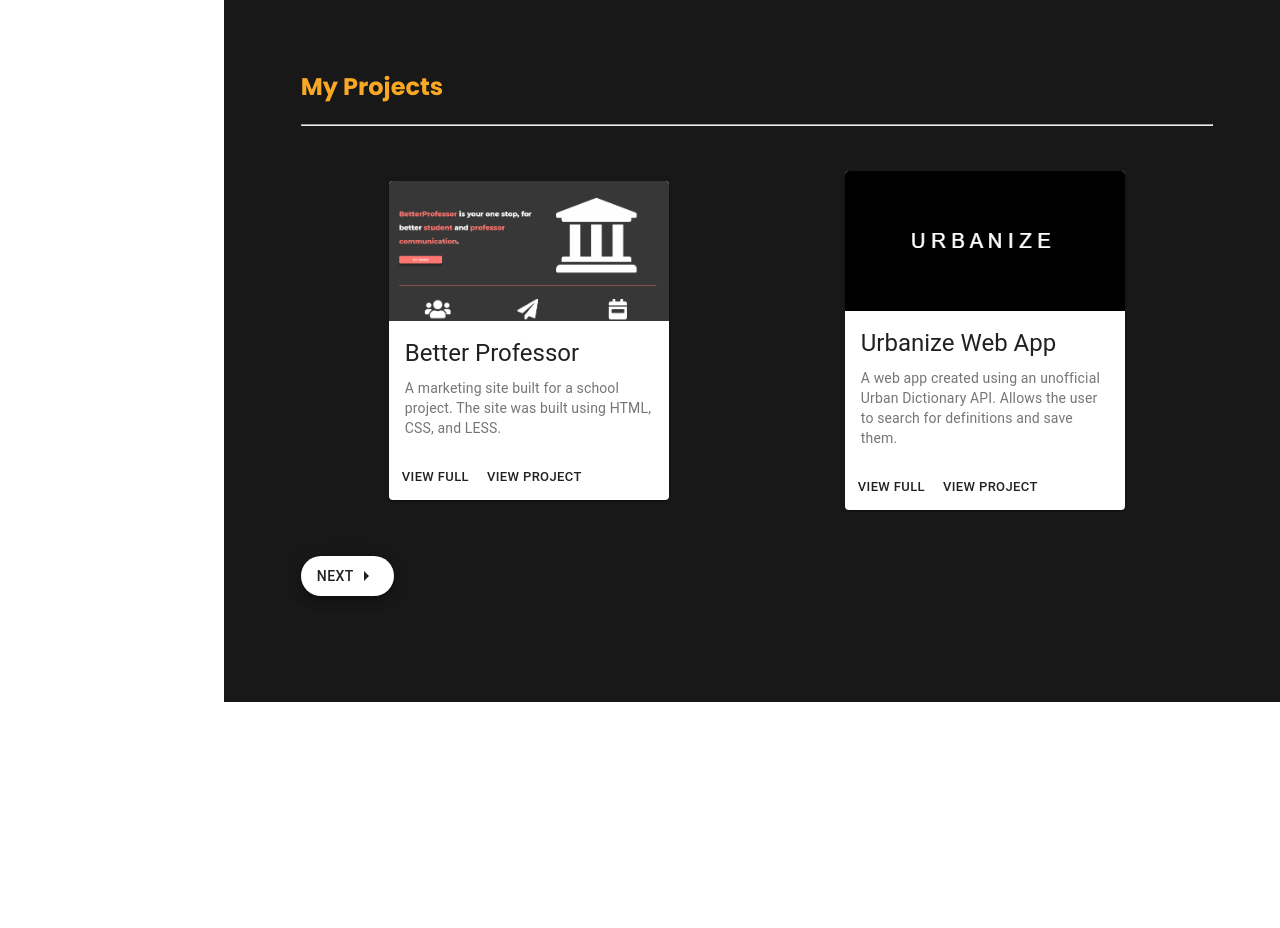
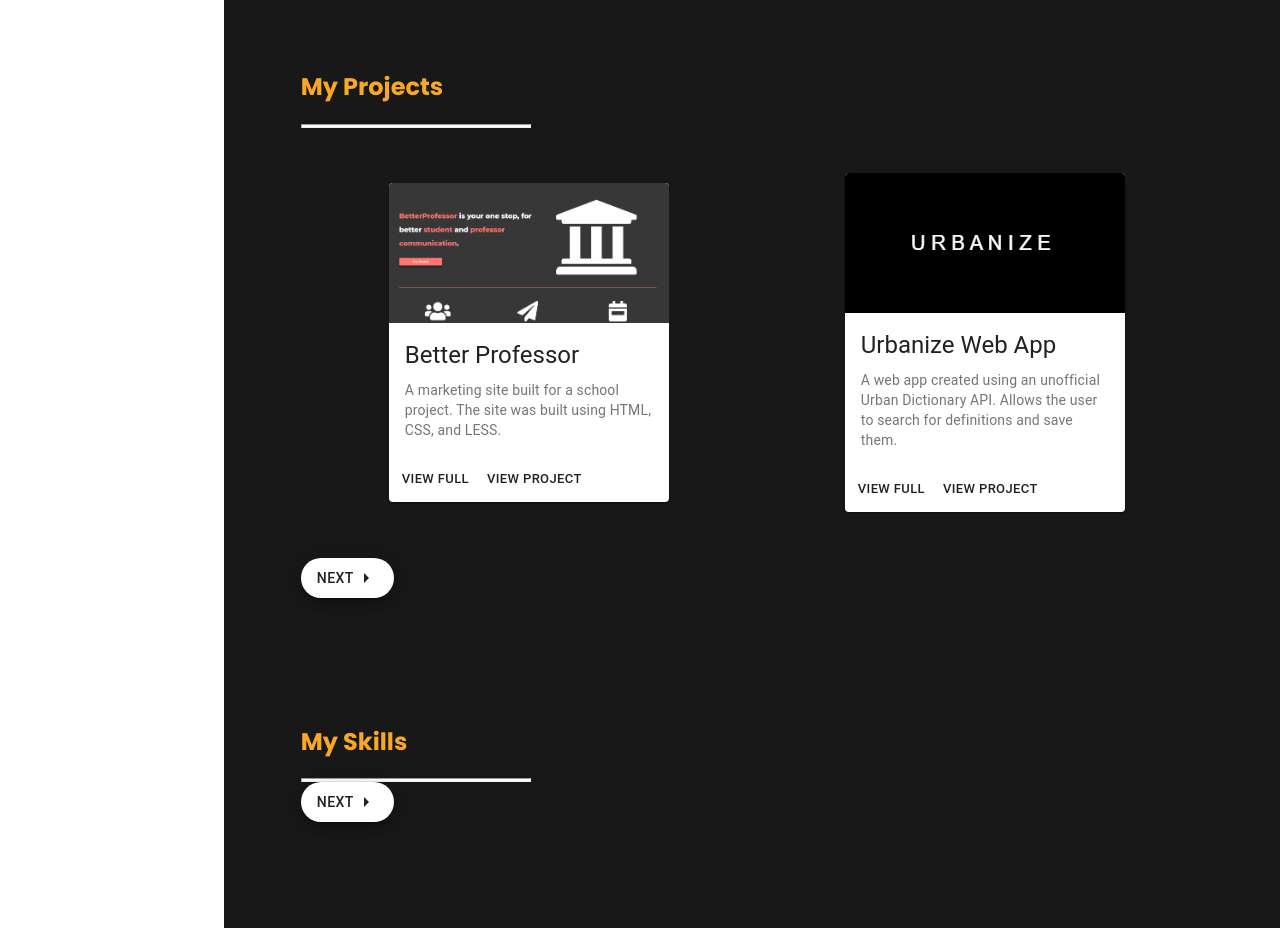
Before and after one commit to NateTheDev1/PortfolioFinal, a React (Create React App) app: page / in a window 1280 px wide. Shown: the part 1320-2248 px from the top of the page. Before the commit the page ends 2022 px from the top, so only its background shows below. Built offline with nearby package versions, Linux system fonts and the light colour scheme.

Commit message:
Finished Projects V1, started Skills Section

```diff
--- a/src/components/MainWindow.js
+++ b/src/components/MainWindow.js
@@ -85,6 +85,14 @@ const useStyles = makeStyles({
   projects: {
     marginBottom: "10%",
     marginLeft: "5%",
+
+    "& hr": {
+      color: "black",
+      width: "25%",
+      height: "2px",
+      backgroundColor: "white",
+      margin: "0",
+    },
   },
   media: {
     height: 140,
@@ -107,12 +115,24 @@ const useStyles = makeStyles({
       backgroundColor: "#181818",
     },
   },
+  skills: {
+    marginBottom: "10%",
+    marginLeft: "5%",
+
+    "& hr": {
+      color: "black",
+      width: "25%",
+      height: "2px",
+      backgroundColor: "white",
+      margin: "0",
+    },
+  },
 });
 
 const MainWindow = ({ page, setPage }) => {
   const [dialogState, setDialogState] = useState({
     professor: false,
-    urbanize: true,
+    urbanize: false,
   });
   const classes = useStyles();
   return (
@@ -308,8 +328,91 @@ const MainWindow = ({ page, setPage }) => {
               </a>
             </CardActions>
           </Card>
+          <Dialog
+            className={classes.dialog}
+            onClose={() => setDialogState({ ...dialogState, urbanize: false })}
+            open={dialogState.urbanize}
+            fullWidth={true}
+            maxWidth="sm"
+          >
+            <DialogTitle
+              onClose={() =>
+                setDialogState({ ...dialogState, urbanize: false })
+              }
+            >
+              Urbanize Web App
+            </DialogTitle>
+            <DialogContent dividers>
+              <Typography gutterBottom>
+                Urbanize was a personal project created using the unofficial
+                Urban Dictionary API. I found the API while looking for another
+                fun project to build out. This project took a duration of around
+                2 days. This project was built using the framework 'React'.
+              </Typography>
+              <br />
+              <Typography gutterBottom>
+                It uses localStorage to persist user data and is created to be a
+                'no-setup' style app with zero account creation. The user can
+                search for definitions as well as save the ones they like most
+                to their library. After receiving feedback about how some users
+                do not know any 'urban' words, I created a random word generator
+                to automatically search 1 word out of a collection sent back
+                from the API.
+              </Typography>
+              <br />
+
+              <div
+                style={{
+                  display: "flex",
+                  justifyContent: "space-between",
+                  alignItems: "center",
+                  width: "40%",
+                }}
+              >
+                <Typography gutterBottom>Technologies:</Typography>
+                <i class="fab fa-html5"></i>
+                <i class="fab fa-css3-alt"></i>
+                <i class="fab fa-react"></i>
+                <i class="fas fa-database"></i>
+                <i class="fab fa-js-square"></i>
+              </div>
+            </DialogContent>
+            <DialogActions>
+              <a
+                href="https://github.com/NateTheDev1/urbanize"
+                style={{ textDecoration: "none" }}
+                target="_blank"
+              >
+                <Button style={{ color: "white" }}>GitHub</Button>
+              </a>
+              <Button
+                style={{ color: "white" }}
+                autoFocus
+                onClick={() =>
+                  setDialogState({ ...dialogState, urbanize: false })
+                }
+              >
+                Done
+              </Button>
+            </DialogActions>
+          </Dialog>
         </div>
         <a href="#skills" onClick={() => setPage("skills")}>
+          <Fab
+            aria-label="next"
+            variant="extended"
+            className={classes.next}
+            size="medium"
+          >
+            Next
+            <ArrowRightIcon />
+          </Fab>
+        </a>
+      </Container>
+      <Container maxWidth="md" className={classes.skills} id="skills">
+        <h2 style={{ color: "#F9A825" }}>My Skills</h2>
+        <hr />
+        <a href="#contact" onClick={() => setPage("contact")}>
           <Fab
             aria-label="next"
             variant="extended"
```
